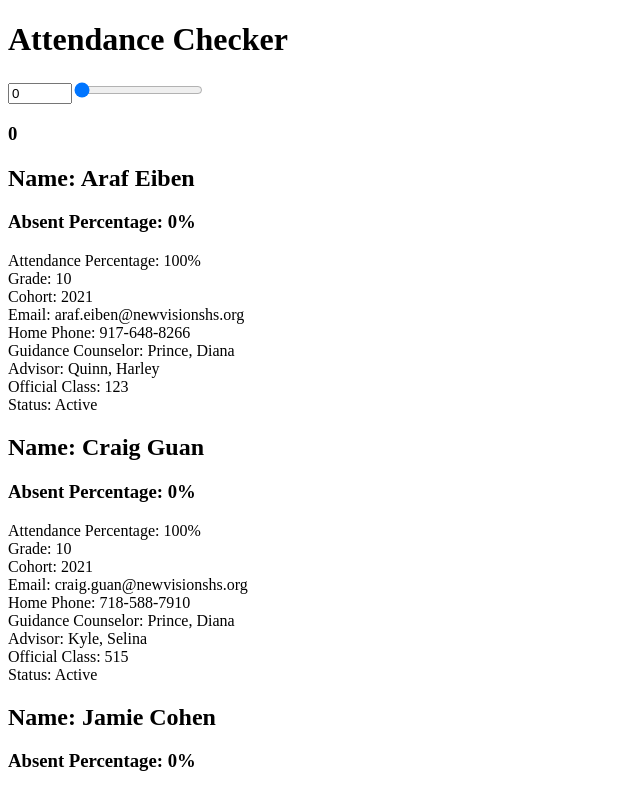
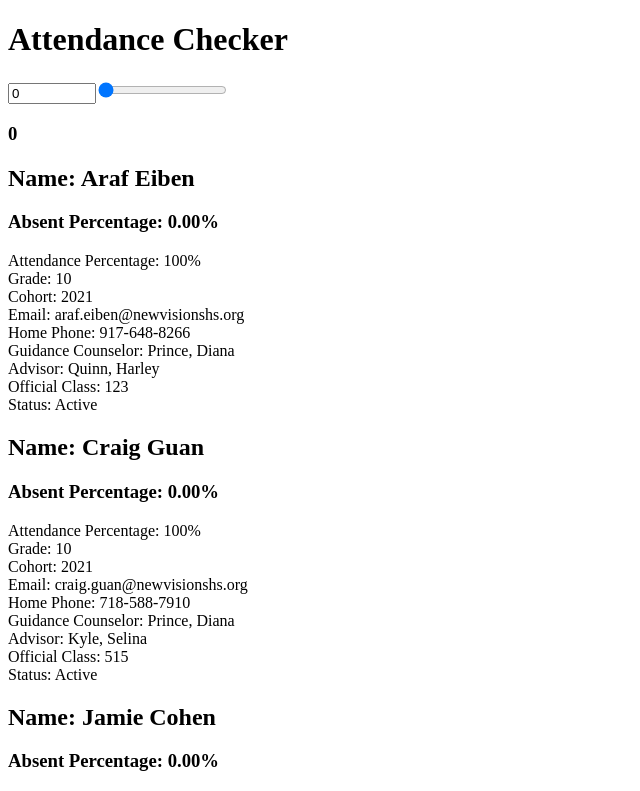
Before and after one commit to mlin367/Dashboard_Challenge, a React app: page / in a window 1280 px wide. Shown: the top 791 px of the page, without its empty margins (0-640 px from the left). Built offline with nearby package versions, Linux system fonts and the light colour scheme; the HTML template or start-up script is replaced by a standard one.

Commit message:
changed two two decimal places and changed step to .01

```diff
--- a/client/src/components/App.jsx
+++ b/client/src/components/App.jsx
@@ -22,11 +22,11 @@ class App extends React.Component {
     return (
       <div className="app">
         <h1>Attendance Checker</h1>
-        <input onChange={(e) => this.setState({ threshold: e.target.value })} type="number" min="0" max="100" value={this.state.threshold} />
+        <input onChange={(e) => this.setState({ threshold: e.target.value })} type="number" step="0.01" min="0" max="100" value={this.state.threshold} />
         <input className="slider" onChange={(e) => this.setState({ threshold: e.target.value })} type="range" min="0.00" max="40.00" value={this.state.threshold} step="0.01"  />
         <h3>{this.state.threshold}</h3>
         {this.state.data.map((student, i) => {
-          if ((100 - student.attendancePercentage) >= this.state.threshold) {
+          if ((100 - student.attendancePercentage).toFixed(2) >= this.state.threshold) {
             return <Student student={student} key={i} />
           }
         })}
--- a/client/src/components/Student.jsx
+++ b/client/src/components/Student.jsx
@@ -3,7 +3,7 @@ import React from 'react';
 const Student = props => (
   <div className="student">
     <h2 className="name">Name: {props.student.firstName} {props.student.lastName}</h2>
-    <h3 className="attenPer">Absent Percentage: {100 - props.student.attendancePercentage}%</h3>
+    <h3 className="attenPer">Absent Percentage: {(100 - props.student.attendancePercentage).toFixed(2)}%</h3>
     <div className="attenPer">Attendance Percentage: {props.student.attendancePercentage}%</div>
     <div className="grade">Grade: {props.student.grade}</div>
     <div className="cohort">Cohort: {props.student.cohort}</div>
```
